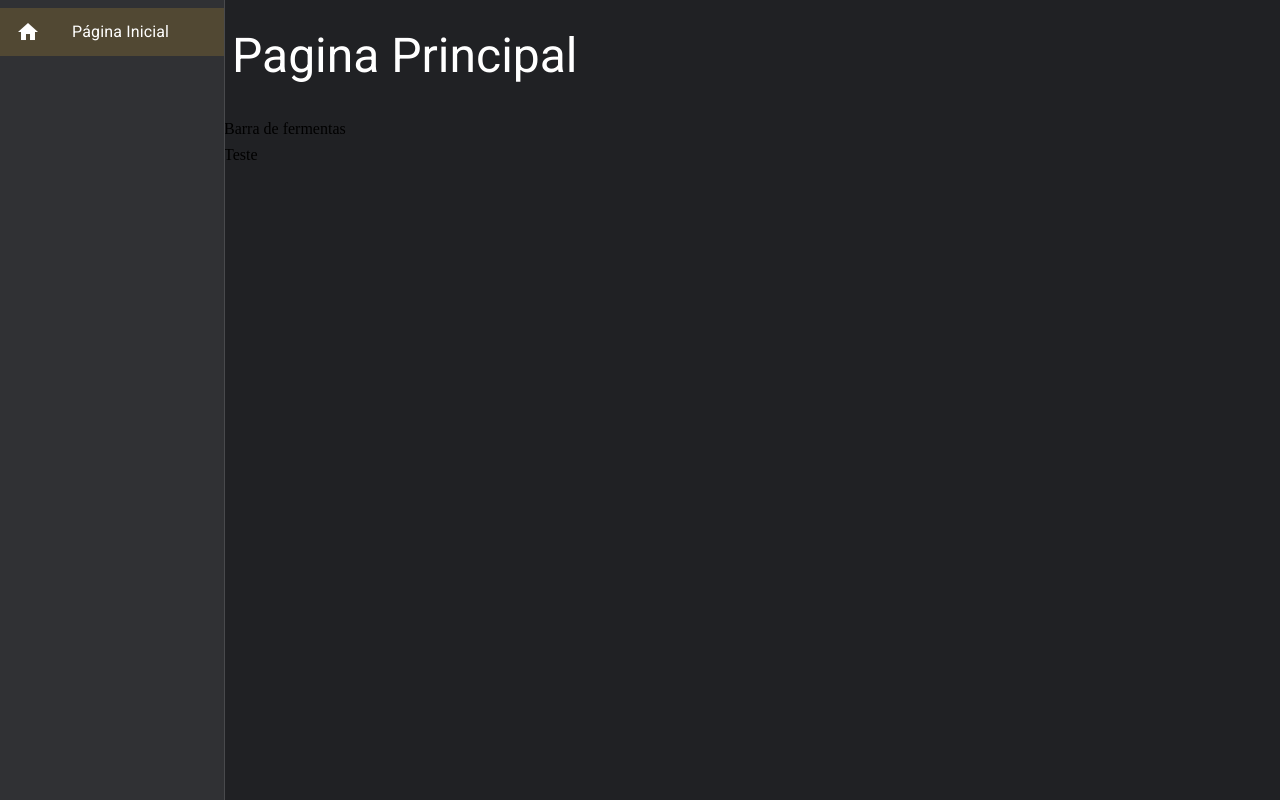
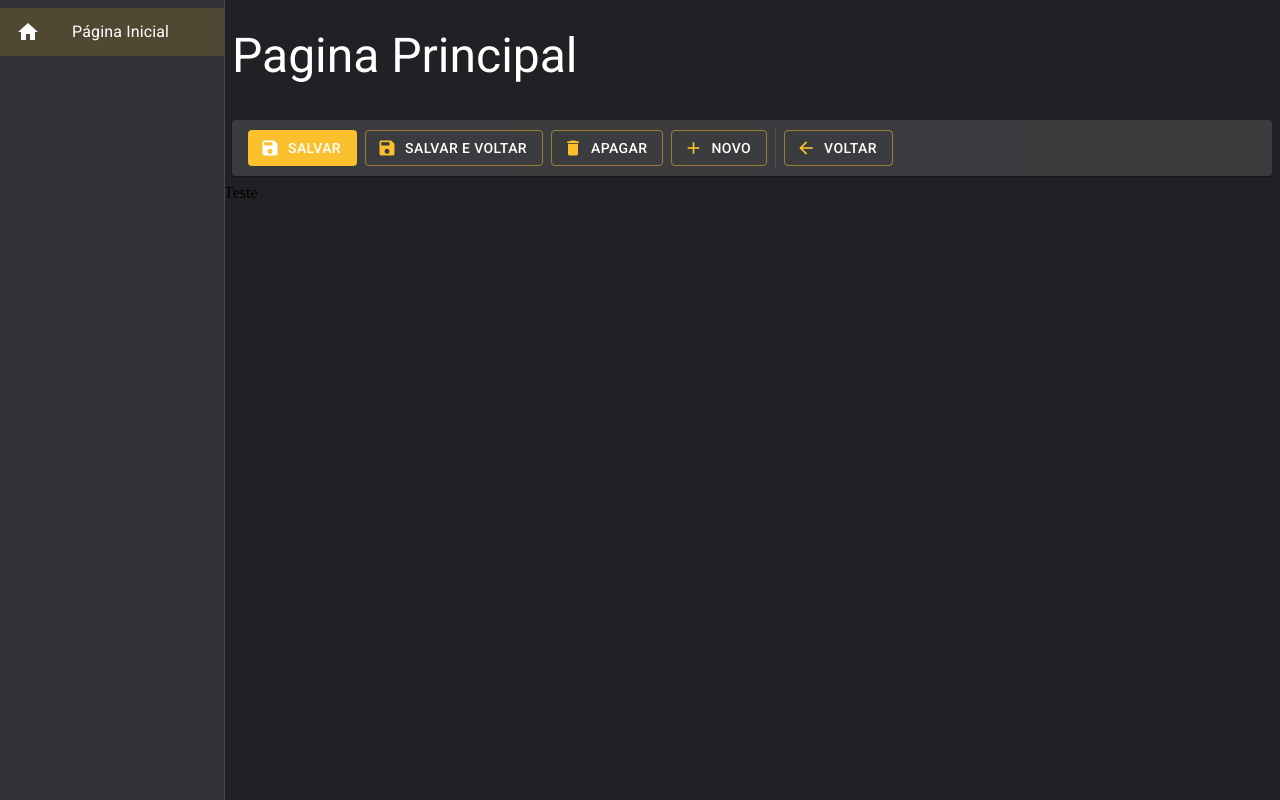
Before and after one commit to leoavfag/crud, a React (Create React App) app: page /home in a window 1280 px wide. Built offline with nearby package versions, Linux system fonts and the light colour scheme.

Commit message:
feat: add detail tool

```diff
--- a/src/pages/dashboard/Dashboard.tsx
+++ b/src/pages/dashboard/Dashboard.tsx
@@ -1,9 +1,12 @@
+import { DetailTool } from '../../shared/components';
 import { BaseLayout } from '../../shared/layouts';
 
 export const Dashboard = () => {
   return (
-    <BaseLayout title="Pagina Principal" toolbar={<>Barra de fermentas</>}>
-      {' '}
+    <BaseLayout
+      title="Pagina Principal"
+      listTool={<DetailTool showSaveCloseButton />}
+    >
       Teste
     </BaseLayout>
   );
--- /dev/null
+++ b/src/shared/components/detail-tool/DetailTool.tsx
@@ -0,0 +1,191 @@
+/* eslint-disable indent */
+import {
+  Box,
+  Button,
+  Divider,
+  Icon,
+  Paper,
+  Skeleton,
+  Typography,
+  useMediaQuery,
+  useTheme,
+} from '@mui/material';
+
+interface IDetailTool {
+  newButtonText?: string;
+
+  showNewButton?: boolean;
+  showSaveButton?: boolean;
+  showDeleteButton?: boolean;
+  showBackButton?: boolean;
+  showSaveCloseButton?: boolean;
+
+  showNewButtonLoading?: boolean;
+  showSaveButtonLoading?: boolean;
+  showDeleteButtonLoading?: boolean;
+  showBackButtonLoading?: boolean;
+  showSaveCloseButtonLoading?: boolean;
+
+  onClickNew?: () => void;
+  onClickSave?: () => void;
+  onClickDelete?: () => void;
+  onClickBack?: () => void;
+  onClickSaveClose?: () => void;
+}
+
+export const DetailTool: React.FC<IDetailTool> = ({
+  newButtonText = 'Novo',
+
+  showNewButton = true,
+  showSaveButton = true,
+  showDeleteButton = true,
+  showBackButton = true,
+  showSaveCloseButton = false,
+
+  showNewButtonLoading = false,
+  showSaveButtonLoading = false,
+  showDeleteButtonLoading = false,
+  showBackButtonLoading = false,
+  showSaveCloseButtonLoading = false,
+
+  onClickNew,
+  onClickSave,
+  onClickDelete,
+  onClickBack,
+  onClickSaveClose,
+}) => {
+  const theme = useTheme();
+  const smDown = useMediaQuery(theme.breakpoints.down('sm'));
+  const mdDown = useMediaQuery(theme.breakpoints.down('md'));
+
+  return (
+    <Box
+      gap={1}
+      marginX={1}
+      padding={1}
+      paddingX={2}
+      display="flex"
+      alignItems="center"
+      height={theme.spacing(5)}
+      component={Paper}
+    >
+      {showSaveButton && !showSaveButtonLoading && (
+        <Button
+          variant="contained"
+          color="primary"
+          disableElevation
+          startIcon={<Icon>save</Icon>}
+          onClick={onClickSave}
+        >
+          <Typography
+            variant="button"
+            whiteSpace="nowrap"
+            textOverflow="ellipsis"
+            overflow="hidden"
+          >
+            Salvar
+          </Typography>
+        </Button>
+      )}
+
+      {showSaveButtonLoading && <Skeleton width={110} height={60} />}
+
+      {showSaveCloseButton &&
+        !showSaveCloseButtonLoading &&
+        !smDown &&
+        !mdDown && (
+          <Button
+            variant="outlined"
+            color="primary"
+            disableElevation
+            startIcon={<Icon>save</Icon>}
+            onClick={onClickSaveClose}
+          >
+            <Typography
+              variant="button"
+              whiteSpace="nowrap"
+              textOverflow="ellipsis"
+              overflow="hidden"
+            >
+              Salvar e voltar
+            </Typography>
+          </Button>
+        )}
+
+      {showSaveCloseButtonLoading && !smDown && !mdDown && (
+        <Skeleton width={180} height={60} />
+      )}
+
+      {showDeleteButton && !showDeleteButtonLoading && (
+        <Button
+          variant="outlined"
+          color="primary"
+          disableElevation
+          startIcon={<Icon>delete</Icon>}
+          onClick={onClickDelete}
+        >
+          <Typography
+            variant="button"
+            whiteSpace="nowrap"
+            textOverflow="ellipsis"
+            overflow="hidden"
+          >
+            Apagar
+          </Typography>
+        </Button>
+      )}
+
+      {showDeleteButtonLoading && <Skeleton width={110} height={60} />}
+
+      {showNewButton && !showNewButtonLoading && !smDown && (
+        <Button
+          variant="outlined"
+          color="primary"
+          disableElevation
+          startIcon={<Icon>add</Icon>}
+          onClick={onClickNew}
+        >
+          <Typography
+            variant="button"
+            whiteSpace="nowrap"
+            textOverflow="ellipsis"
+            overflow="hidden"
+          >
+            {newButtonText}
+          </Typography>
+        </Button>
+      )}
+
+      {showNewButtonLoading && !smDown && <Skeleton width={110} height={60} />}
+
+      {showBackButton &&
+        (showNewButton ||
+          showDeleteButton ||
+          showSaveButton ||
+          showSaveCloseButton) && (
+          <Divider variant="middle" orientation="vertical" />
+        )}
+
+      {showBackButton && !showBackButtonLoading && (
+        <Button
+          variant="outlined"
+          color="primary"
+          disableElevation
+          startIcon={<Icon>arrow_back</Icon>}
+          onClick={onClickBack}
+        >
+          <Typography
+            variant="button"
+            whiteSpace="nowrap"
+            textOverflow="ellipsis"
+            overflow="hidden"
+          >
+            Voltar
+          </Typography>
+        </Button>
+      )}
+
+      {showBackButtonLoading && <Skeleton width={110} height={60} />}
+    </Box>
+  );
+};
--- a/src/shared/components/index.ts
+++ b/src/shared/components/index.ts
@@ -1 +1,3 @@
 export * from './lateral-menu/LateralMenu';
+export * from './list-tool/ListTool';
+export * from './detail-tool/DetailTool';
--- /dev/null
+++ b/src/shared/components/list-tool/ListTool.tsx
@@ -0,0 +1,57 @@
+import { Button, Icon, Paper, TextField, useTheme } from '@mui/material';
+import { Box } from '@mui/system';
+
+interface IListToolProps {
+  searchText?: string;
+  showSearchInput?: boolean;
+  onSearchTextChange?: (newText: string) => void;
+  newButtonText?: string;
+  showNewButton?: boolean;
+  onNewButtonClick?: () => void;
+}
+
+export const ListTool: React.FC<IListToolProps> = ({
+  searchText = '',
+  showSearchInput = false,
+  onSearchTextChange,
+  newButtonText = 'Novo',
+  showNewButton = true,
+  onNewButtonClick,
+}) => {
+  const theme = useTheme();
+  return (
+    <Box
+      gap={1}
+      marginX={1}
+      padding={1}
+      paddingX={2}
+      display="flex"
+      alignItems="center"
+      height={theme.spacing(5)}
+      component={Paper}
+    >
+      {showSearchInput && (
+        <TextField
+          size="small"
+          placeholder="Pesquisar..."
+          value={searchText}
+          onChange={(e) => onSearchTextChange?.(e.target.value)}
+        />
+      )}
+
+      <Box flex={1} display="flex" justifyContent="end">
+        {showNewButton && (
+          <Button
+            variant="contained"
+            color="primary"
+            disableElevation
+            endIcon={<Icon>add</Icon>}
+            onClick={onNewButtonClick}
+          >
+            {newButtonText}
+          </Button>
+        )}
+      </Box>
+    </Box>
+  );
+};
--- a/src/shared/layouts/BaseLayout.tsx
+++ b/src/shared/layouts/BaseLayout.tsx
@@ -11,14 +11,14 @@ import { useDrawerContext } from '../contexts';
 
 interface IBaseLayoutProps {
   title: string;
-  toolbar: ReactNode;
+  listTool: ReactNode;
   children: ReactNode;
 }
 
 export const BaseLayout: React.FC<IBaseLayoutProps> = ({
   children,
   title,
-  toolbar,
+  listTool,
 }) => {
   const theme = useTheme();
   const smDown = useMediaQuery(theme.breakpoints.down('sm'));
@@ -51,7 +51,7 @@ export const BaseLayout: React.FC<IBaseLayoutProps> = ({
         </Typography>
       </Box>
 
-      {toolbar && <Box>{toolbar}</Box>}
+      {listTool && <Box>{listTool}</Box>}
 
       <Box flex={1} overflow="auto">
         {children}
```
